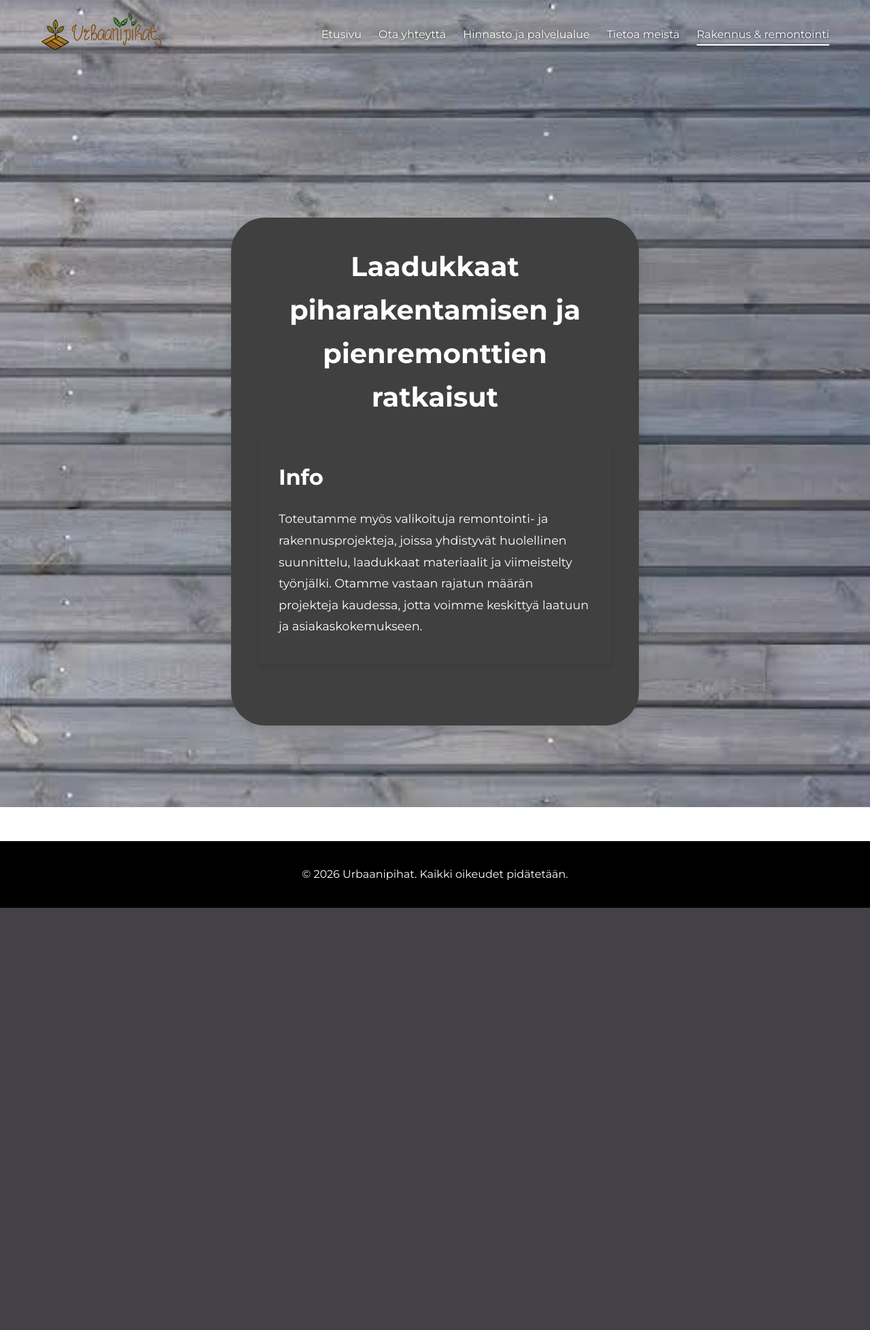
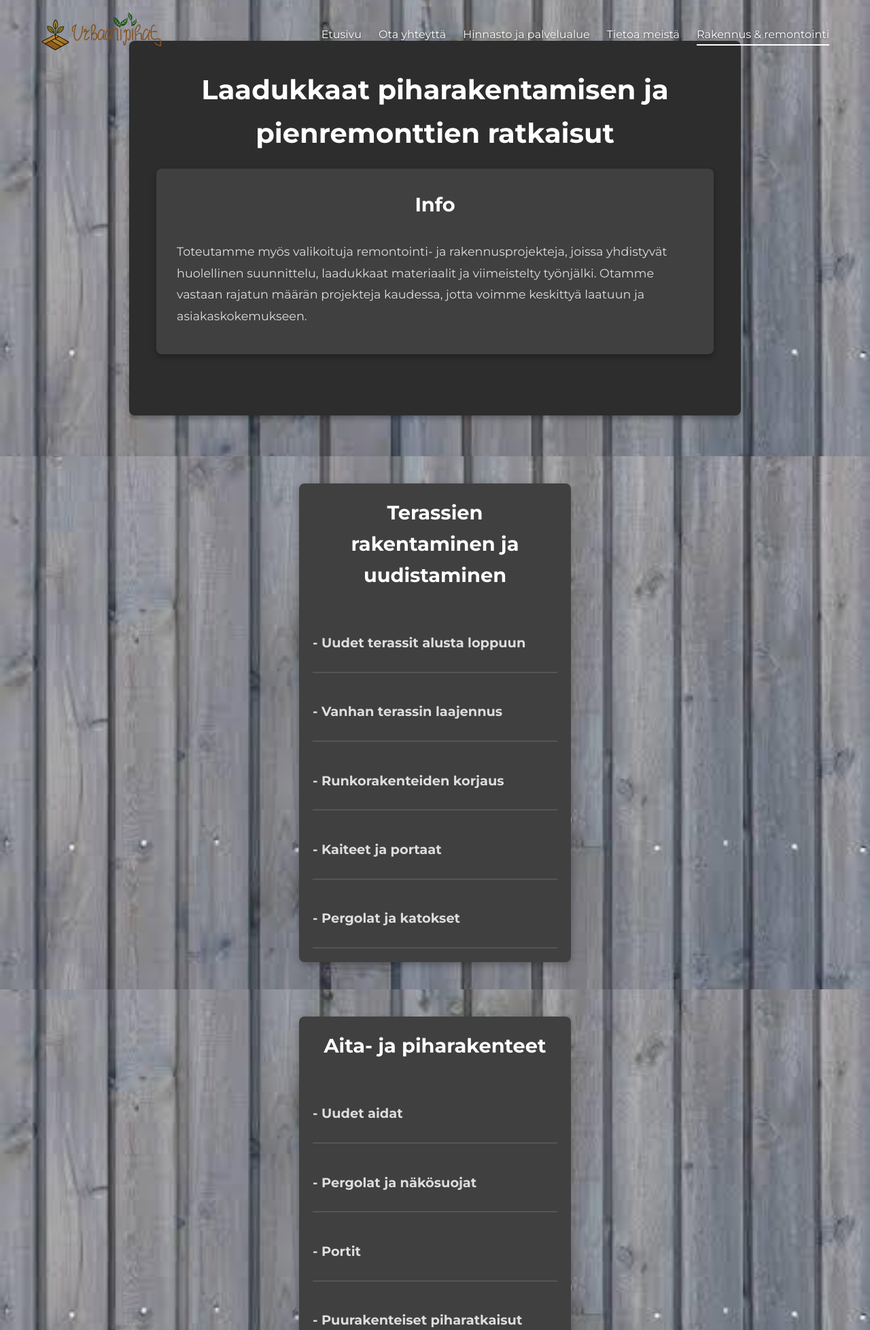
Before and after one commit to OttoSFelix/Terassivusto, a Flask app: page /huolto in a window 1280 px wide. Shown: the top 1956 px of the page at 68% size. Before the commit the page ends 1335 px from the top, so only its background shows below. Run offline with Flask 3, Linux system fonts and the light colour scheme.

Commit message:
version2 21.2.2026

```diff
--- a/static/css/hinnasto.css
+++ b/static/css/hinnasto.css
@@ -229,6 +229,7 @@
     padding-bottom: 15px;
     border-bottom: 2px solid #555;
     color: #fff;
+    text-align: left;
 }
 
 .price-row.data-row {
--- a/templates/etusivu.html
+++ b/templates/etusivu.html
@@ -75,7 +75,7 @@ Tilaa maksuton kartoitus jotta pihasi tekee vaikutuksen joka suunnasta!
             <div class="service-card">
                 <span class="step-number">06</span>
                 <h3>Jälkihoito ja ohjeistus</h3>
-                <p>Tähän tekstiä</p>
+                <p>Ohjeistamme jälkihoitoon ja terassin pinnan ja kunnon ylläpitoon.</p>
             </div>
         </div>
         <div class="lower-content">
--- a/templates/huolto.html
+++ b/templates/huolto.html
@@ -4,6 +4,7 @@
 {% block header_class %}transparent-header{% endblock %}
 {% block extra_css %}
 <link rel="stylesheet" href="{{ url_for('static', filename='css/yhteystiedot.css') }}">
+<link rel="stylesheet" href="{{ url_for('static', filename='css/hinnasto.css') }}">
 {% endblock %}
 
 {% block content %}
@@ -16,4 +17,111 @@
         </div>
     </div>
 </section>
+<section class="price-page">
+    <section class="price-overview-section">
+            <div class="container">
+                <div class="price-box">
+                <h3>Terassien rakentaminen ja uudistaminen</h3>
+                    <div class="price-row header-row">
+                        <p>- Uudet terassit alusta loppuun</p>
+                    </div>
+                    <div class="price-row header-row">
+                        <p>- Vanhan terassin laajennus</p>
+                    </div>
+                    <div class="price-row header-row">
+                        <p>- Runkorakenteiden korjaus</p>
+                    </div>
+                    <div class="price-row header-row">
+                        <p>- Kaiteet ja portaat</p>
+                    </div>
+                    <div class="price-row header-row">
+                        <p>- Pergolat ja katokset</p>
+                    </div>
+                </div>
+            </div>
+    </section>
+
+    <section class="price-overview-section">
+        <div class="container">
+            <div class="price-box">
+                <h3>Aita- ja piharakenteet</h3>
+                <div class="price-row header-row">
+                    <p>- Uudet aidat</p>
+                </div>
+                <div class="price-row header-row">
+                    <p>- Pergolat ja näkösuojat</p>
+                </div>
+                <div class="price-row header-row">
+                    <p>- Portit</p>
+                </div>
+                <div class="price-row header-row">
+                    <p>- Puurakenteiset piharatkaisut</p>
+                </div>
+            </div>
+        </div>
+    </section>
+
+    <section class="price-overview-section">
+        <div class="container">
+            <div class="price-box">
+                <h3>Pihauudistukset</h3>
+                <div class="price-row header-row">
+                    <p>- Pienimuotoiset piharemontit</p>
+                </div>
+                <div class="price-row header-row">
+                    <p>- Kivetykset ja reunukset</p>
+                </div>
+                <div class="price-row header-row">
+                    <p>- Istutusalueiden uudelleenrakennus</p>
+                </div>
+                <div class="price-row header-row">
+                    <p>- Valaistusratkaisut</p>
+                </div>
+            </div>
+        </div>
+    </section>
+
+    <section class="price-overview-section">
+        <div class="container">
+            <div class="price-box">
+                <h3>Valikoidut pienremontit</h3>
+                <div class="price-row header-row">
+                    <p>- WC- ja kodinhoitotilojen pintaremontit</p>
+                </div>
+                <div class="price-row header-row">
+                    <p>- Kalusteasennukset</p>
+                </div>
+                <div class="price-row header-row">
+                    <p>- Pienet saneeraukset</p>
+                </div>
+                <div class="price-row header-row">
+                    <p>- Pintarakenteiden uusiminen</p>
+                </div>
+            </div>
+        </div>
+    </section>
+
+    <section class="price-overview-section">
+        <div class="container">
+            <div class="price-box">
+                <p>Sisäremonteissa työ tehdään kokeneiden ammattilaisten kanssa, ja projektin koordinointi hoidetaan alusta loppuun.</p>
+            </div>
+        </div>
+    </section>
+</section>
+<section class="contact-section">
+    <div class="contact-form-container">
+        <h2>Miten työ etenee</h2>
+        <div class="contact-info">
+            <p>1. Arviointikäynti - käymme kohteen läpi paikan päällä</p>
+            <p>2. Suunnittelu ja materiaalivalinnat – saat selkeät vaihtoehdot</p>
+            <p>3. Kirjallinen kiinteä tarjous</p>
+            <p>4. Toteutus aikataulun mukaan</p>
+            <p>5. Laadunvarmistus ja luovutus</p>
+        </div>
+    </div>
+<h3 style="color: white">Meille tärkeää on, että projekti pysyy hallinnassa sekä budjetin että aikataulun osalta.</h3>
+</section>
+
+
 {% endblock %}
```
